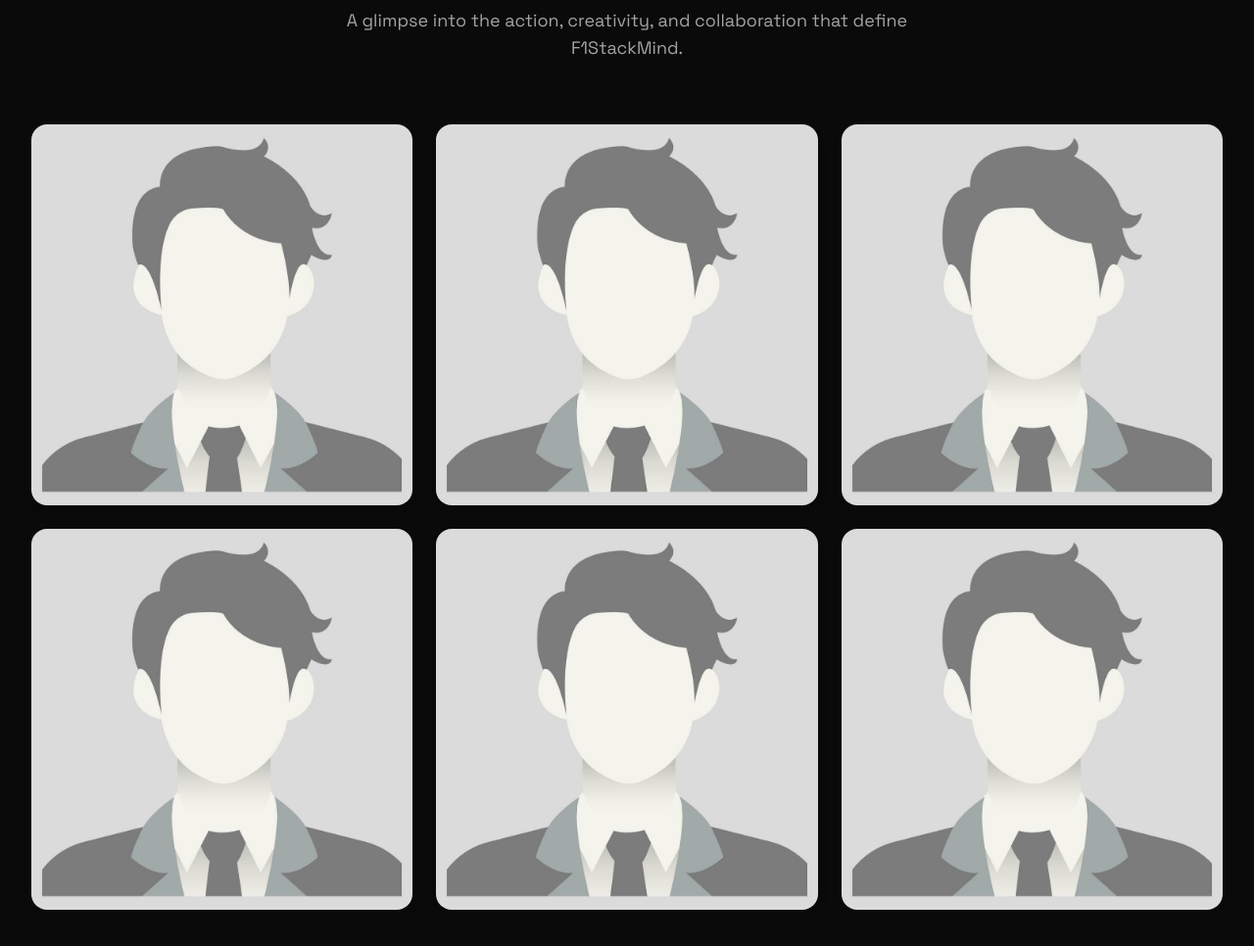
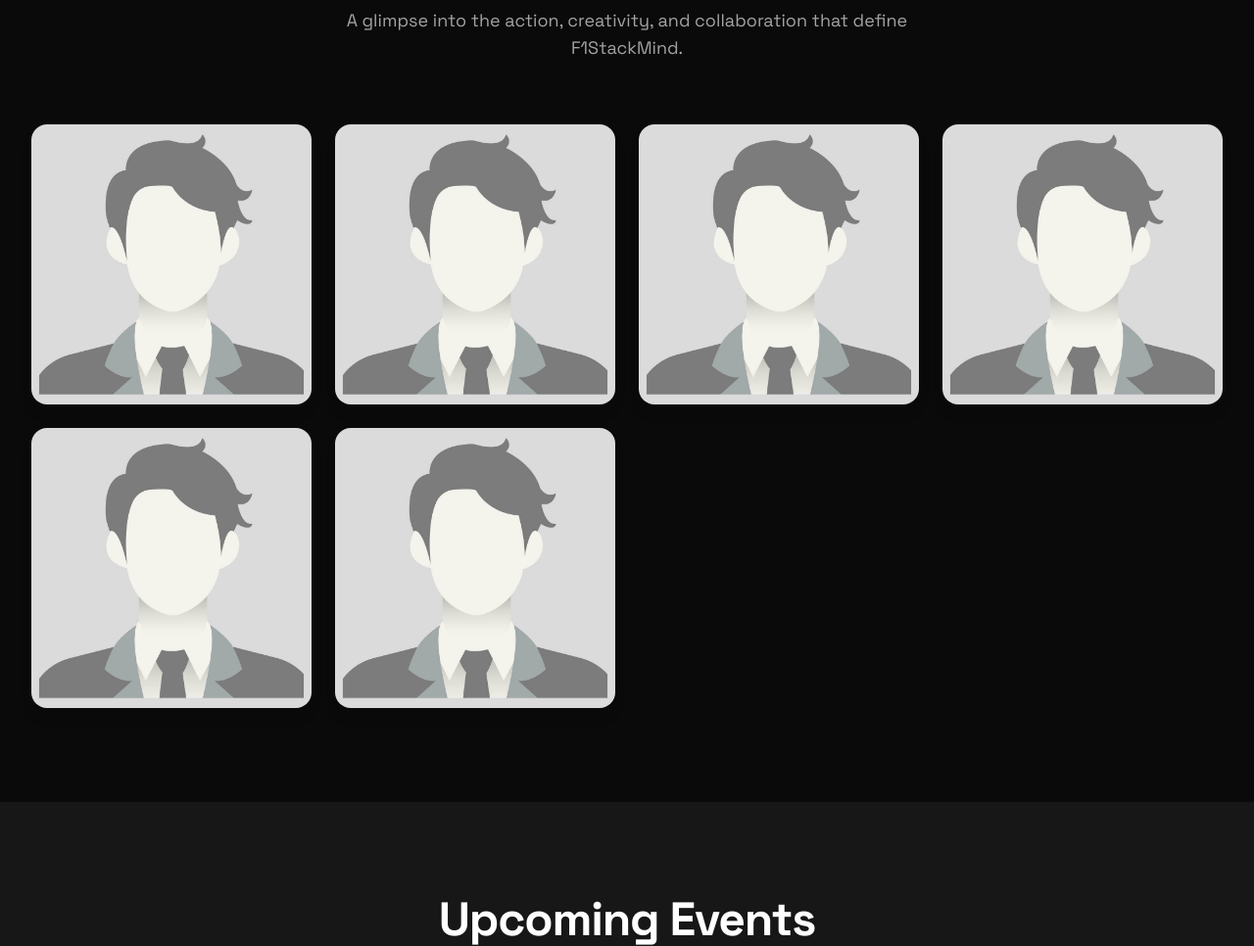
Before and after one commit to AceTheDeveloper/F1StackMindWebsite, a plain HTML site: page index.html in a window 1280 px wide. Shown: the part 2160-3126 px from the top of the page at 98% size. Drawn offline with nearby package versions, Linux system fonts and the light colour scheme.

Commit message:
Fix the layout on gallert

```diff
--- a/index.html
+++ b/index.html
@@ -231,7 +231,7 @@
                 </p>
             </div>
 
-            <div class="grid grid-cols-1 sm:grid-cols-2 md:grid-cols-3 gap-6 max-w-screen-xl mx-auto px-4"
+            <div class="grid grid-cols-2 sm:grid-cols-2 md:grid-cols-4 gap-6 max-w-screen-xl mx-auto px-4"
                 data-aos="fade-up" data-aos-delay="100">
                 <!-- Image 1 -->
                 <div
```
